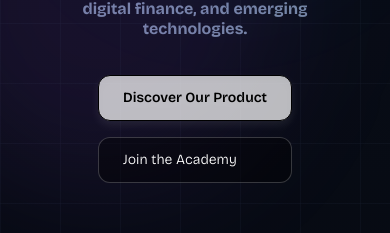
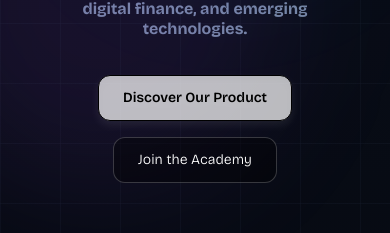
Before and after one commit to azzzops/Akano-lab, a React (Vite) app: page / in a window 390 px wide. Shown: the part 577-810 px from the top of the page. Built offline with nearby package versions, Linux system fonts and the light colour scheme.

Commit message:
text center fixed

```diff
--- a/src/components/ui/herosection.jsx
+++ b/src/components/ui/herosection.jsx
@@ -50,9 +50,9 @@ export default function HeroSection() {
           data-driven products, automation tools, and educational platforms in
           Web3, digital finance, and emerging technologies.
         </p>
-      <div className="flex gap-4 flex-col md:flex-row flex-nowrap text-sm">
-          <a href="#product" className={`border block drop-shadow-lg hover:drop-shadow-lg hover:drop-shadow-white/20 drop-shadow-white/10 text-nowrap cursor-pointer border-solid md:text-[16px] bg-white/70 py-3 px-6 rounded-xl font-semibold text-black`}>Discover Our Product</a>
-          <a href="https://t.me/+PDthiNCZhTlmYTJk" target="_blank"  className={`cursor-pointer z-3 block hover:bg-white/10 font-light text-white text-nowrap md:text-[16px] py-3 px-6 rounded-xl bg-black/40 border border-white/20 `}>Join the Academy</a>
+      <div className="flex gap-4 flex-col items-center text-center md:flex-row flex-nowrap text-sm">
+          <a href="#product" className={`border block drop-shadow-lg text-center hover:drop-shadow-lg hover:drop-shadow-white/20 drop-shadow-white/10 text-nowrap cursor-pointer border-solid md:text-[16px] bg-white/70 py-3 px-6 rounded-xl font-semibold text-black`}>Discover Our Product</a>
+          <a href="https://t.me/+PDthiNCZhTlmYTJk" target="_blank"  className={`cursor-pointer text-center z-3 block hover:bg-white/10 font-light text-white text-nowrap md:text-[16px] py-3 px-6 rounded-xl bg-black/40 border border-white/20 `}>Join the Academy</a>
       </div>
       </div>
     </div>
```
